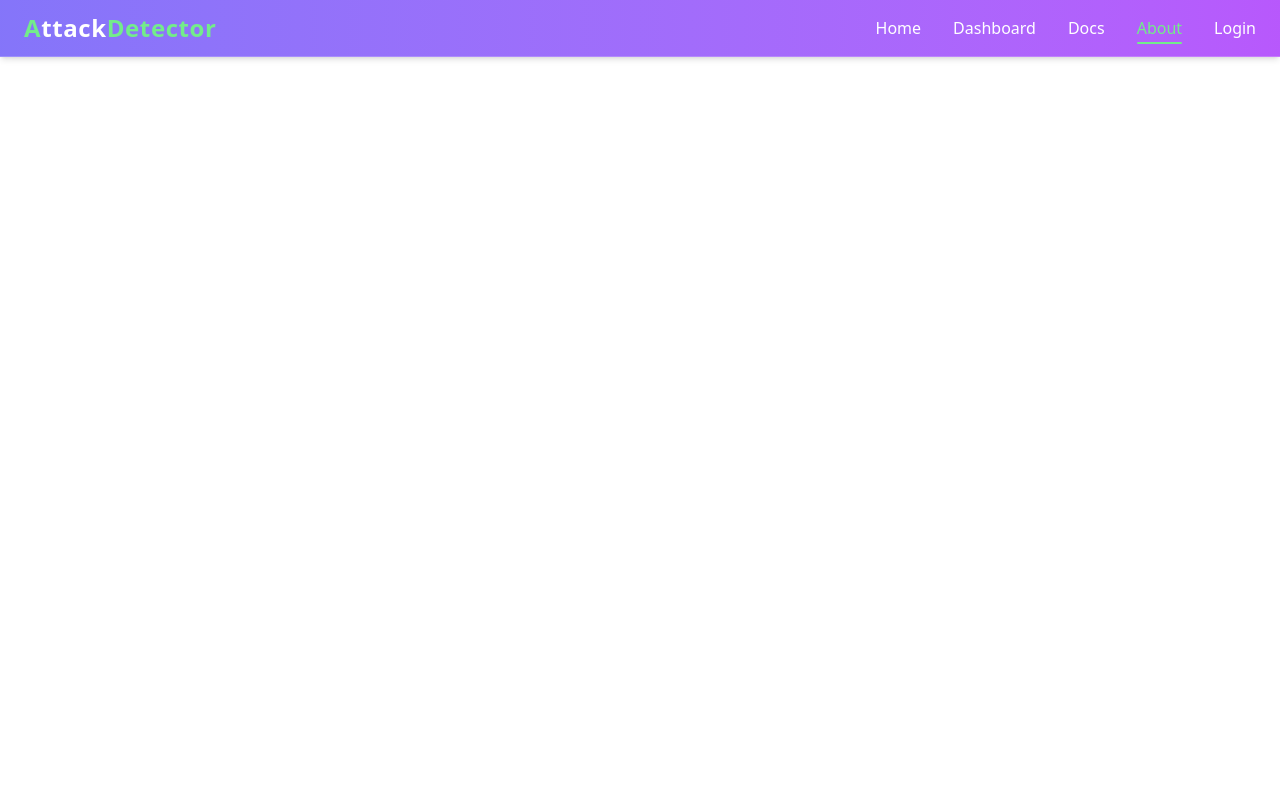
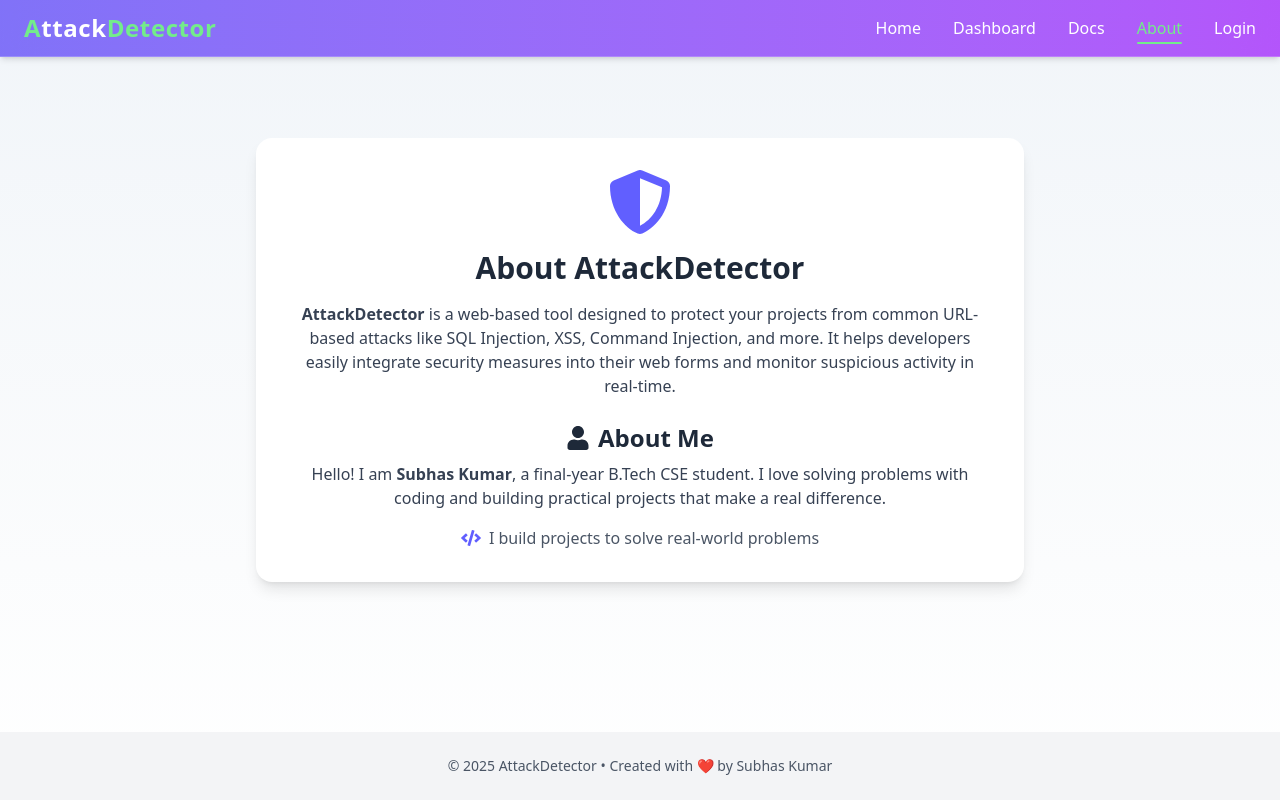
Before and after one commit to FZRAJPUT/URL-based_Attack_Detection_System, a React (Vite) app in the folder client/: page /about in a window 1280 px wide. Built offline with nearby package versions, Linux system fonts and the light colour scheme.

Commit message:
thik hai sab

```diff
--- a/client/src/App.jsx
+++ b/client/src/App.jsx
@@ -9,6 +9,7 @@ import Profile from './components/Profile';
 import ProtectedRoutes from './utils/ProtectedRoutes';
 import OTPVerify from './components/OTPVerify';
 import Docs from './components/Docs';
+import About from './components/About';
 
 function App() {
   const isLoggedIn = !!localStorage.getItem("token");
@@ -32,7 +33,7 @@ function App() {
         <Route
           path="/docs"
           element={
-              <Docs />
+            <Docs />
           }
         />
 
@@ -45,6 +46,12 @@ function App() {
           }
         />
 
+        <Route
+          path="/about"
+          element={
+            <About />
+          }
+        />
         {/* Auth routes */}
         <Route
           path="/login"
--- /dev/null
+++ b/client/src/components/About.jsx
@@ -0,0 +1,49 @@
+import React from "react";
+import { FaCode, FaShieldAlt, FaUser } from "react-icons/fa";
+
+const About = () => {
+  return (
+    <div className="min-h-screen w-full bg-gradient-to-b from-slate-100 via-slate-50 to-white flex flex-col items-center justify-between">
+
+      {/* Main Content */}
+      <div className="w-full flex items-center justify-center h-[90vh]">
+      <div className="flex flex-col items-center px-6 py-16 w-full">
+        <div className="bg-white rounded-2xl shadow-lg p-8 max-w-3xl w-full text-center">
+          <FaShieldAlt className="w-16 h-16 mx-auto text-indigo-500 mb-4" />
+          <h1 className="text-2xl sm:text-3xl font-bold mb-4 text-gray-800">
+            About AttackDetector
+          </h1>
+          <p className="text-gray-700 text-sm sm:text-base mb-6">
+            <span className="font-semibold">AttackDetector</span> is a web-based tool designed to protect your projects
+            from common URL-based attacks like SQL Injection, XSS, Command Injection,
+            and more. It helps developers easily integrate security measures into their web forms
+            and monitor suspicious activity in real-time.
+          </p>
+
+          <h2 className="text-xl sm:text-2xl font-semibold mb-2 text-gray-800 flex items-center justify-center gap-2">
+            <FaUser /> About Me
+          </h2>
+          <p className="text-gray-700 text-sm sm:text-base mb-4">
+            Hello! I am <span className="font-semibold">Subhas Kumar</span>, a final-year B.Tech CSE student.
+            I love solving problems with coding and building practical projects that make a real difference.
+          </p>
+
+          <div className="flex items-center justify-center space-x-2 text-indigo-500">
+            <FaCode className="w-5 h-5" />
+            <span className="text-gray-600 text-sm sm:text-base">I build projects to solve real-world problems</span>
+          </div>
+        </div>
+      </div>
+      </div>
+
+      {/* Footer */}
+      <footer className="bg-gray-100 py-6 w-full mt-auto">
+        <div className="max-w-3xl mx-auto text-center text-gray-600 text-sm px-4">
+          &copy; 2025 AttackDetector • Created with ❤️ by Subhas Kumar
+        </div>
+      </footer>
+    </div>
+  );
+};
+
+export default About;
--- a/client/src/components/Docs.jsx
+++ b/client/src/components/Docs.jsx
@@ -95,7 +95,7 @@ const Docs = () => {
   );
 
   return (
-    <div className="p-4 sm:p-6 md:p-8 max-w-5xl mx-auto font-sans">
+    <div className="p-4 pt-20 max-w-5xl mx-auto font-sans">
       <h1 className="text-2xl sm:text-3xl font-bold mb-6 text-gray-800">CDN Integration Guide</h1>
       <p className="mb-6 text-gray-700 text-sm sm:text-base">
         This guide explains how to integrate the URL-Based Attack Detection System into your web projects using our CDN script.
--- a/client/src/components/OTPVerify.jsx
+++ b/client/src/components/OTPVerify.jsx
@@ -61,11 +61,11 @@ const OTPVerify = () => {
   };
 
   return (
-    <div className="min-h-screen flex items-center justify-center bg-gradient-to-b from-indigo-900 via-indigo-950 to-black px-4">
-      <div className="relative bg-slate-900 p-8 rounded-3xl shadow-lg w-full max-w-md text-center">
+    <div className="min-h-screen flex items-center justify-center bg-gradient-to-b from-indigo-50 via-indigo-100 to-indigo-200 px-4">
+      <div className="relative bg-slate-100 p-8 rounded-3xl shadow-lg w-full max-w-md text-center">
         {/* Loader Overlay */}
         {loading && (
-          <div className="absolute inset-0 flex items-center justify-center bg-slate-900/70 rounded-3xl">
+          <div className="absolute inset-0 flex items-center justify-center bg-slate-200/70 rounded-3xl">
             <div className="h-10 w-10 animate-spin rounded-full border-4 border-indigo-500 border-t-transparent"></div>
           </div>
         )}
@@ -86,7 +86,7 @@ const OTPVerify = () => {
                 onChange={(e) => handleChange(e, index)}
                 onKeyDown={(e) => handleKeyDown(e, index)}
                 maxLength="1"
-                className="w-12 h-12 text-center text-xl rounded-xl bg-slate-800 border border-gray-700 focus:border-indigo-400 focus:outline-none text-white"
+                className="w-12 h-12 text-center text-xl rounded-xl bg-slate-200 border border-gray-100 focus:border-indigo-400 focus:outline-none"
                 disabled={loading}
               />
             ))}
--- a/client/src/components/Register.jsx
+++ b/client/src/components/Register.jsx
@@ -16,12 +16,37 @@ const Register = () => {
     setFormData({ ...formData, [e.target.name]: e.target.value });
   };
 
+  // Validate password and return list of failed rules
+  const validatePassword = (password) => {
+    const errors = [];
+    if (password.length < 8) errors.push("At least 8 characters");
+    if (!/[A-Z]/.test(password)) errors.push("At least one uppercase letter");
+    if (!/[a-z]/.test(password)) errors.push("At least one lowercase letter");
+    if (!/[0-9]/.test(password)) errors.push("At least one number");
+    if (!/[@$!%*?&]/.test(password))
+      errors.push("At least one special character (@$!%*?&)");
+    return errors;
+  };
+
   const handleSubmit = async (e) => {
     e.preventDefault();
+
+    const passwordErrors = validatePassword(formData.password);
+    if (passwordErrors.length > 0) {
+      toast.error(
+        "Password invalid:\n" + passwordErrors.map((err) => `- ${err}`).join("\n"),
+        { duration: 5000 }
+      );
+      return; // stop submission if password invalid
+    }
+
     setLoading(true);
 
     try {
-      const res = await axios.post(`${import.meta.env.VITE_MY_API}/user/register`, formData);
+      const res = await axios.post(
+        `${import.meta.env.VITE_MY_API}/user/register`,
+        formData
+      );
 
       if (!res.data.success) {
         toast.error(res.data.message || "Registration failed");
@@ -29,7 +54,7 @@ const Register = () => {
       }
 
       toast.success(res.data.message || "Account created successfully!");
-       navigate("/otpverify", { state: { email: formData.email } });
+      navigate("/otpverify", { state: { email: formData.email } });
     } catch (error) {
       console.error(error.message);
       toast.error("Something went wrong. Please try again.");
@@ -41,7 +66,6 @@ const Register = () => {
   return (
     <div className="flex min-h-screen items-center justify-center bg-gray-100 px-4">
       <div className="relative w-full max-w-md rounded-2xl bg-white p-8 shadow-lg">
-        {/* 🔹 Loader Overlay */}
         {loading && (
           <div className="absolute inset-0 flex items-center justify-center bg-white/70 rounded-2xl">
             <div className="h-10 w-10 animate-spin rounded-full border-4 border-indigo-500 border-t-transparent"></div>
@@ -99,6 +123,9 @@ const Register = () => {
               required
               disabled={loading}
             />
+            <p className="mt-1 text-xs text-gray-500">
+              Must be at least 8 characters, include uppercase, lowercase, number, and special character.
+            </p>
           </div>
 
           <button
--- a/client/src/components/URLCheck.jsx
+++ /dev/null
@@ -1,57 +0,0 @@
-import { useState } from "react";
-import axios from "axios";
-
-const URLCheck = () => {
-  const [url, setUrl] = useState("");
-  const [result, setResult] = useState(null);
-  const [loading, setLoading] = useState(false);
-
-  const handleCheck = async () => {
-    if (!url) return alert("Please enter a URL to check");
-
-    try {
-      setLoading(true);
-      const res = await axios.post("https://url-based-attack-detection-system.onrender.com/api/attacks/analyze", { url });
-      console.log(res.data)
-      setResult(res.data.attack);
-    } catch (error) {
-      console.error("Error checking URL:", error);
-      alert("Error checking URL. Please try again.");
-    } finally {
-      setLoading(false);
-    }
-  };
-
-  return (
-    <div className="flex flex-col items-center justify-center bg-gradient-to-b from-indigo-100 to-white p-6">
-      <h2 className="text-3xl font-bold mb-8 text-indigo-700">URL Safety Checker</h2>
-      <div className="flex flex-col sm:flex-row items-center gap-4 w-full max-w-lg mb-6">
-        <input
-          type="text"
-          placeholder="Enter URL to analyze..."
-          value={url}
-          onChange={(e) => setUrl(e.target.value)}
-          className="w-full p-3 border border-gray-300 rounded-lg shadow-sm focus:outline-none focus:ring-2 focus:ring-indigo-400 transition"
-        />
-        <button
-          onClick={handleCheck}
-          disabled={loading}
-          className={`w-full sm:w-auto px-6 py-3 rounded-lg text-white font-semibold transition-all ${loading ? "bg-gray-400 cursor-not-allowed" : "bg-indigo-600 hover:bg-indigo-700"}`}
-        >
-          {loading ? "Checking..." : "Check"}
-        </button>
-      </div>
-
-      {result && (
-        <div className="w-full max-w-md bg-white rounded-xl shadow-md p-6 border-l-4 border-indigo-600">
-          <h3 className="text-xl font-semibold mb-3 text-indigo-700">Result</h3>
-          <p><span className="font-medium">Attack type:</span> {result.attack_type || 'N/A'}</p>
-          <p><span className="font-medium">Status:</span> {result.status || 'N/A'}</p>
-          <p className="break-words"><span className="font-medium">URL:</span> {result.url}</p>
-        </div>
-      )}
-    </div>
-  );
-};
-
-export default URLCheck;
--- a/client/src/pages/Home.jsx
+++ b/client/src/pages/Home.jsx
@@ -46,11 +46,14 @@ const Home = () => {
       </section>
 
       {/* Footer */}
-      <footer className="py-6 text-center text-gray-500 ">
-        © {new Date().getFullYear()} URL Attack Detection System — All Rights Reserved.
+      <footer className="bg-gray-100 py-6 w-full mt-auto">
+        <div className="max-w-3xl mx-auto text-center text-gray-600 text-sm px-4">
+          &copy; {new Date().getFullYear()} AttackDetector • Created with ❤️ by Subhas Kumar
+        </div>
       </footer>
     </div>
   );
 };
+//
 
 export default Home;
```
Also changed, not shown: client/vercel.json (added).
